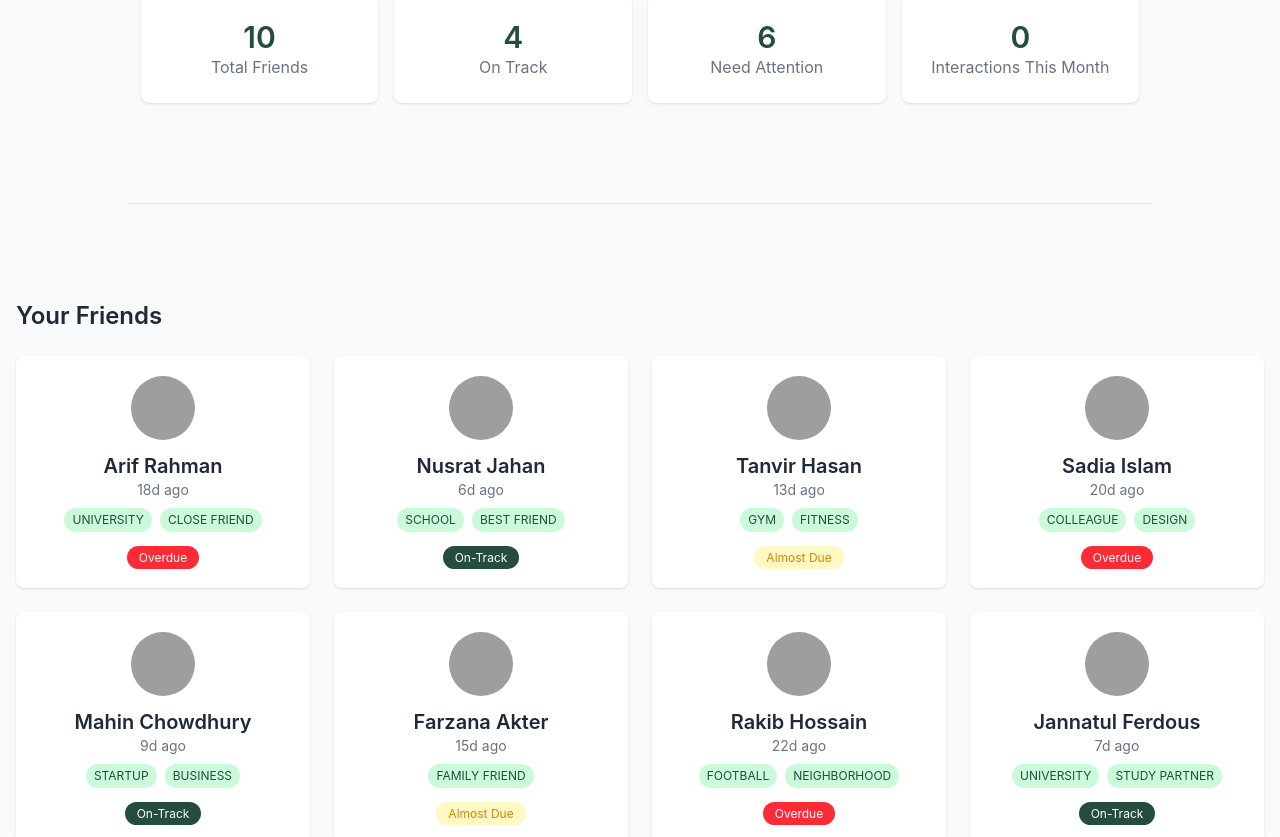
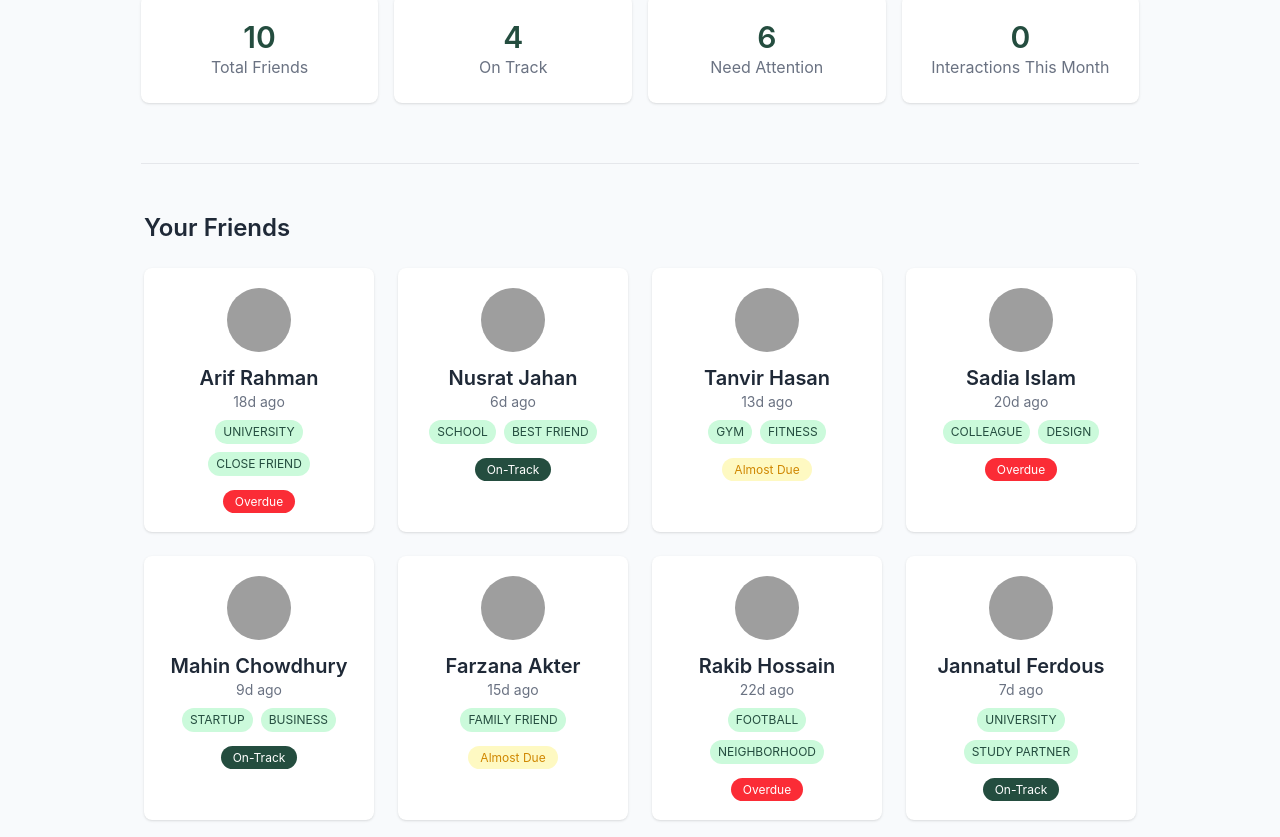
Before and after one commit to erpranto55/Keen_Keeper, a React (Vite) app: page / in a window 1280 px wide. Shown: the part 321-1158 px from the top of the page. Built offline with nearby package versions, Linux system fonts and the light colour scheme; grey boxes are pictures that could not be loaded.

Commit message:
Maximum Width Adjusted

```diff
--- a/src/Components/Banner/Banner.jsx
+++ b/src/Components/Banner/Banner.jsx
@@ -63,7 +63,7 @@ const Banner = ({ friends }) => {
                     <p className="text-gray-500 ">Interactions This Month</p>
                 </div>
             </div>
-            <div className="max-w-5xl mx-auto mt-25 border-t border-gray-200 "></div>
+            <div className="max-w-[80%] mx-auto mt-15 border-t border-gray-200 "></div>
         </div>
     );
 };
--- a/src/Components/Friends/Friends.jsx
+++ b/src/Components/Friends/Friends.jsx
@@ -2,7 +2,7 @@ import FriendCard from "./FriendCard";
 
 const Friends = ({ friends }) => {
     return (
-        <div className="max-w-7xl mx-auto px-4 mt-12">
+        <div className="max-w-[80%] mx-auto px-4 ">
 
             <h2 className="text-2xl font-semibold mb-6 text-[#1F2937]">
                 Your Friends
```
